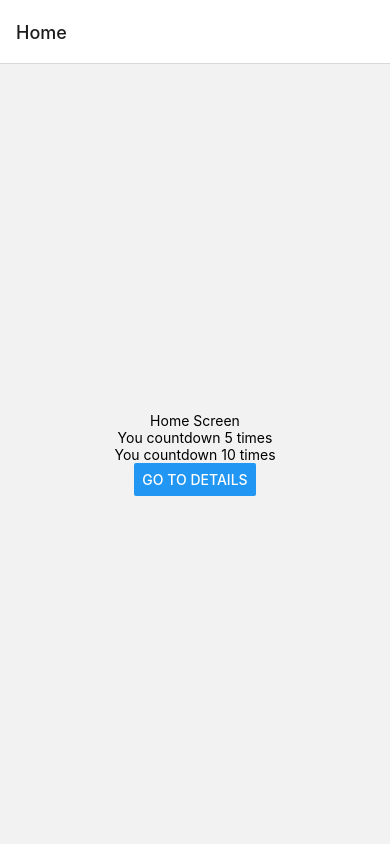
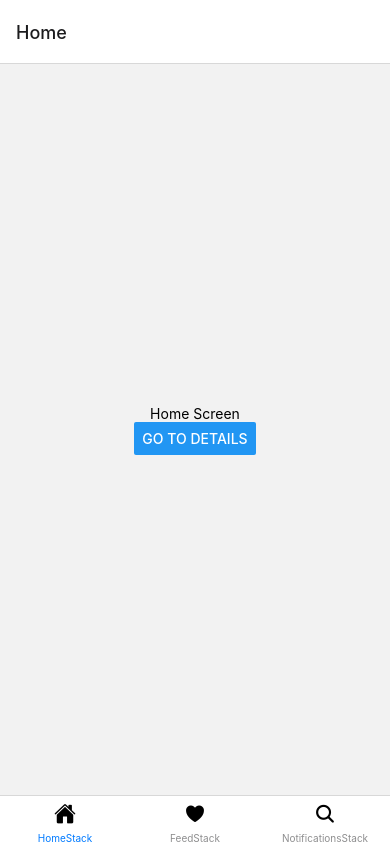
Before and after one commit to mosquitojoe85/mopcon2022-rn-workshop, a React Native app: screen / in a window 390 px wide. Built offline with nearby package versions, Linux system fonts and the light colour scheme.

Commit message:
add navigation tab

```diff
--- a/App.js
+++ b/App.js
@@ -1,29 +1,13 @@
-import { View, Text, Button, StyleSheet } from 'react-native';
+import { View, Text, Button } from 'react-native';
 import { NavigationContainer } from '@react-navigation/native';
 import { createNativeStackNavigator } from '@react-navigation/native-stack';
-import { useState, useEffect } from "react";
-
-const useCountdown = (defaultCount = 0, ms = 1000) => {
-  const [count, setCount] = useState(defaultCount);
-
-  useEffect(() => {
-    const timmer = setInterval(() => {
-      setCount(prevCount => prevCount + 1);
-    }, ms);
-    return () => clearInterval(timmer);
-  }, []);
-  return [count, setCount];
-};
+import { createBottomTabNavigator } from '@react-navigation/bottom-tabs';
+import Ionicons from '@expo/vector-icons/Ionicons';
 
 function HomeScreen({ navigation }) {
-  const [count] = useCountdown(0, 1000);
-  const [anotherCount] = useCountdown(0, 500);
-
   return (
     <View style={{ flex: 1, alignItems: 'center', justifyContent: 'center' }}>
       <Text>Home Screen</Text>
-      <Text>You countdown {count} times</Text>
-      <Text>You countdown {anotherCount} times</Text>
       <Button
         title="Go to Details"
         onPress={() => navigation.navigate('Details')}
@@ -32,10 +16,46 @@ function HomeScreen({ navigation }) {
   );
 }
 
-function DetailsScreen({ navigation }) {
+function FeedScreen({ navigation }) {
   return (
     <View style={{ flex: 1, alignItems: 'center', justifyContent: 'center' }}>
-      <Text>Details Screen</Text>
+      <Text>Feed Screen</Text>
+      <Button
+        title="Go to Details"
+        onPress={() => navigation.push('Details')}
+      />
+    </View>
+  );
+}
+
+function ProfileScreen() {
+  return (
+    <View style={{ flex: 1, alignItems: 'center', justifyContent: 'center' }}>
+      <Text>Profile Screen</Text>
+    </View>
+  );
+}
+
+function SettingsScreen() {
+  return (
+    <View style={{ flex: 1, alignItems: 'center', justifyContent: 'center' }}>
+      <Text>Settings Screen</Text>
+    </View>
+  );
+}
+
+function NotificationsScreen() {
+  return (
+    <View style={{ flex: 1, alignItems: 'center', justifyContent: 'center' }}>
+      <Text>Notifications Screen</Text>
+    </View>
+  );
+}
+
+function DetailsScreen({ navigation, route }) {
+  return (
+    <View style={{ flex: 1, alignItems: 'center', justifyContent: 'center' }}>
+      <Text>Details Screen Id: {route.key}</Text>
       <Button
         title="Go to Details... again"
         onPress={() => navigation.push('Details')}
@@ -44,15 +64,63 @@ function DetailsScreen({ navigation }) {
   );
 }
 
+const Tab = createBottomTabNavigator();
 const Stack = createNativeStackNavigator();
+
+function HomeStack() {
+  return (
+    <Stack.Navigator>
+      <Stack.Screen name="Home" component={HomeScreen} />
+      <Stack.Screen name="Details" component={DetailsScreen} />
+      <Stack.Screen name="Profile" component={ProfileScreen} />
+      <Stack.Screen name="Settings" component={SettingsScreen} />
+    </Stack.Navigator>
+  );
+}
+
+function FeedStack() {
+  return (
+    <Stack.Navigator>
+      <Stack.Screen name="Stack" component={FeedScreen} />
+      <Stack.Screen name="Details" component={DetailsScreen} />
+    </Stack.Navigator>
+  );
+}
 
 function App() {
   return (
     <NavigationContainer>
-      <Stack.Navigator>
-        <Stack.Screen name="Home" component={HomeScreen} />
-        <Stack.Screen name="Details" component={DetailsScreen} />
-      </Stack.Navigator>
+      <Tab.Navigator>
+        <Tab.Screen
+          options={{
+            headerShown: false,
+            tabBarIcon: () => {
+              return <Ionicons name='home' size={22} />;
+            },
+          }}
+          name="HomeStack"
+          component={HomeStack}
+        />
+        <Tab.Screen
+          options={{
+            headerShown: false,
+            tabBarIcon: () => {
+              return <Ionicons name='heart' size={22} />;
+            },
+          }}
+          name="FeedStack"
+          component={FeedStack}
+        />
+        <Tab.Screen
+          options={{
+            tabBarIcon: () => {
+              return <Ionicons name='search' size={22} />;
+            },
+          }}
+          name="NotificationsStack"
+          component={NotificationsScreen}
+        />
+      </Tab.Navigator>
     </NavigationContainer>
   );
 }
--- a/package.json
+++ b/package.json
@@ -9,6 +9,7 @@
     "web": "expo start --web"
   },
   "dependencies": {
+    "@react-navigation/bottom-tabs": "^6.3.2",
     "@react-navigation/native": "^6.0.11",
     "@react-navigation/native-stack": "^6.7.0",
     "expo": "~46.0.6",
```
Also changed, not shown: 1 other file (tests, documents, lock files or other folders).
